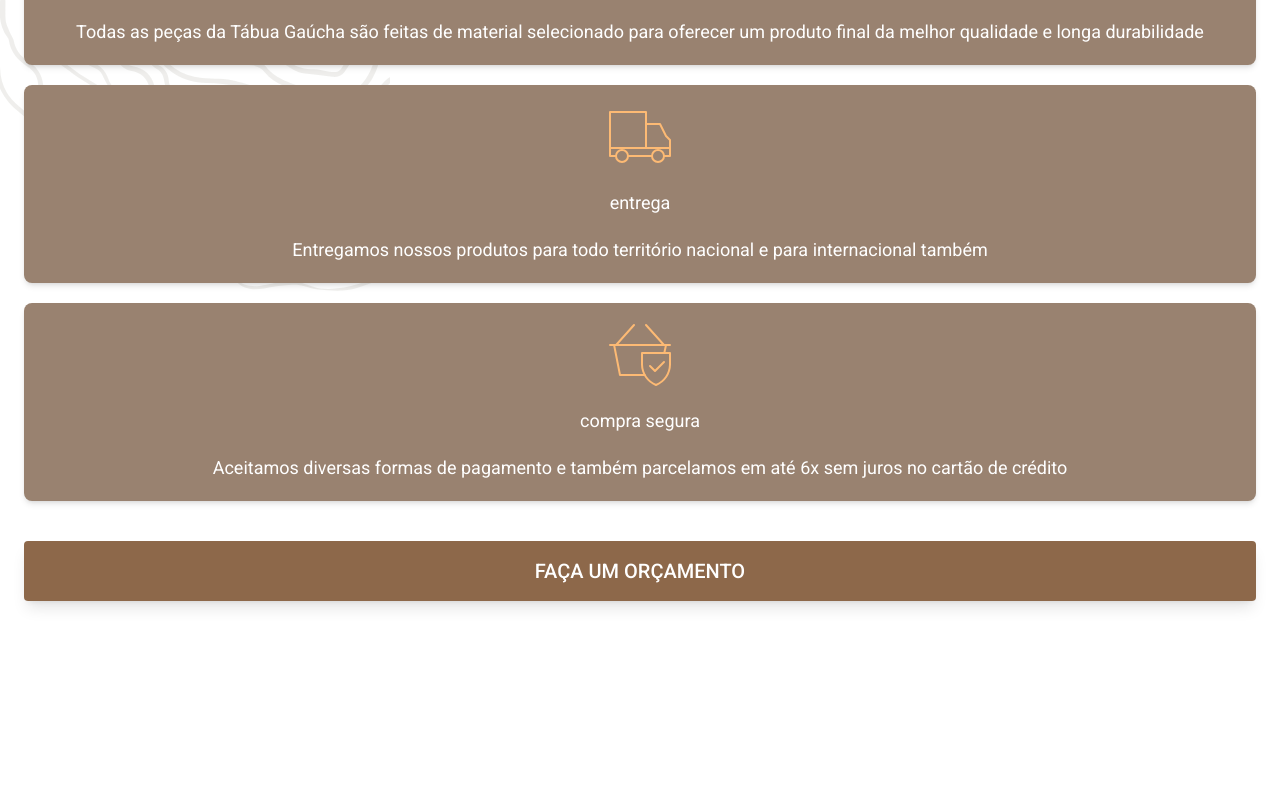
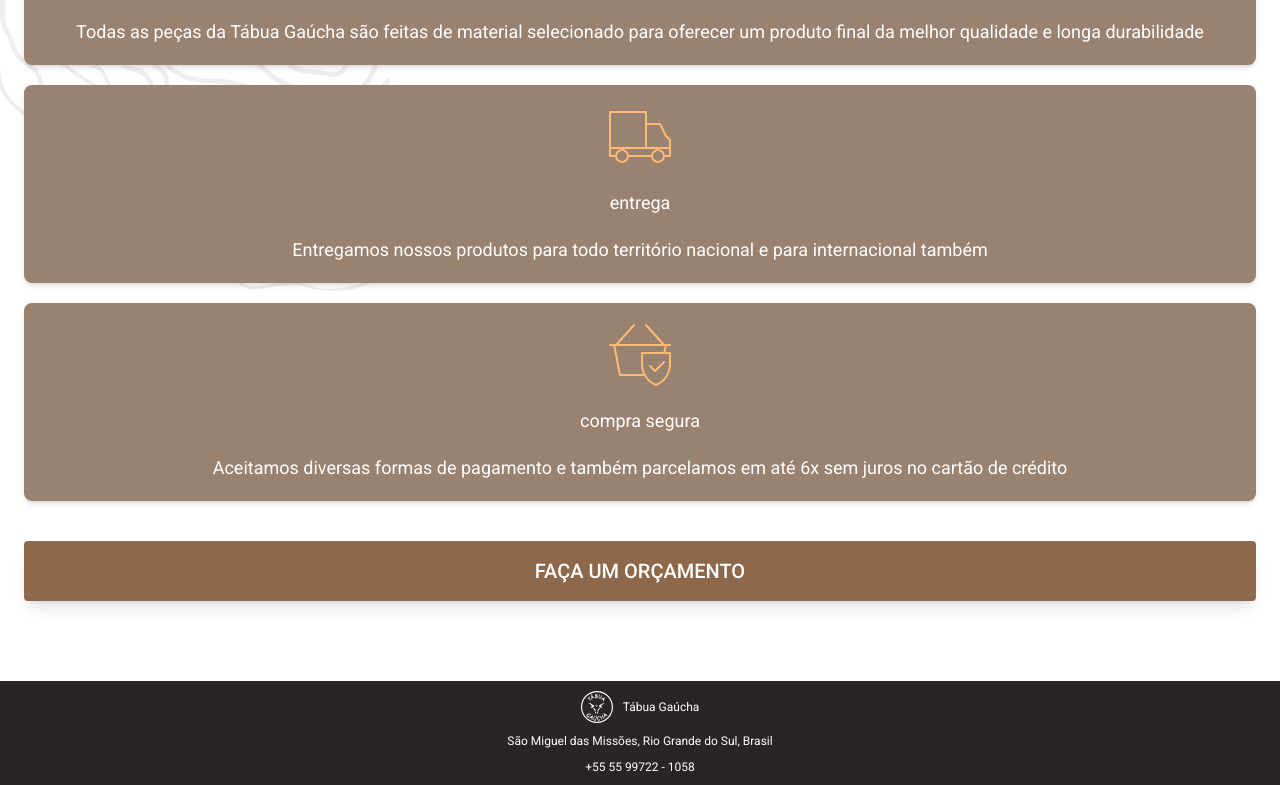
Before and after one commit to matheusmfl/tabua-gaucha, a Next.js app: page / in a window 1280 px wide. Shown: the part 6513-7298 px from the top of the page. Before the commit the page ends 7194 px from the top, so only its background shows below. Built offline with nearby package versions, Linux system fonts and the light colour scheme.

Commit message:
Create Footer

```diff
--- /dev/null
+++ b/src/app/components/Footer.tsx
@@ -0,0 +1,21 @@
+import Image from 'next/image'
+import logo from '../assets/logo.svg'
+export function Footer() {
+  return (
+    <footer className="flex flex-col items-center justify-center py-[10px] bg-stone-800 gap-[10px]">
+      <div className="flex gap-[10px] items-center justify-center">
+        <Image src={logo} alt='logomarca' className='w-[32px] h-[32px]' />
+        <span className='font-roboto text-white text-xs font-normal'>Tábua Gaúcha</span>
+      </div>
+
+      <span className='font-roboto text-white text-xs font-normal'>
+        São Miguel das Missões, Rio Grande do Sul, Brasil
+      </span>
+
+      <span className='font-roboto text-white text-xs font-normal'>
+        +55 55 99722 - 1058
+      </span>
+
+    </footer>
+  )
+}
--- a/src/app/page.tsx
+++ b/src/app/page.tsx
@@ -1,3 +1,4 @@
+import { Footer } from "./components/Footer";
 import { Header } from "./components/Header";
 import { Hero } from "./components/Hero";
 import { LastSection } from "./components/LastSection";
@@ -14,6 +15,7 @@
       <SectionProdutos />
       <SectionSobDemanda />
       <LastSection />
+      <Footer />
     </>
   )
 }
```
